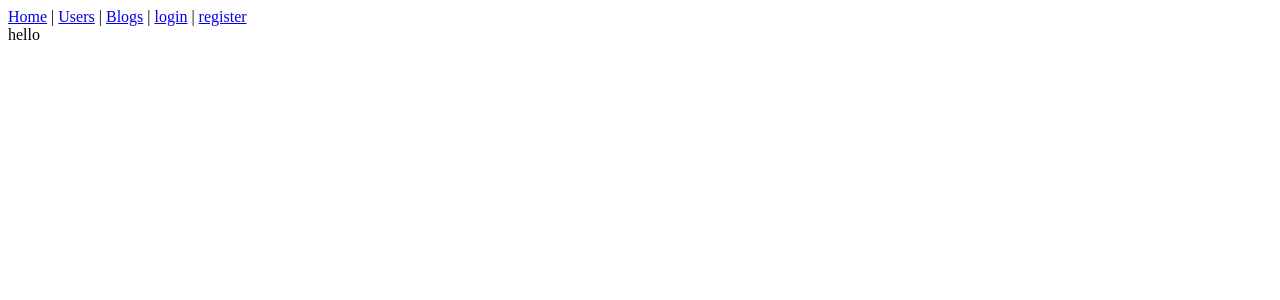
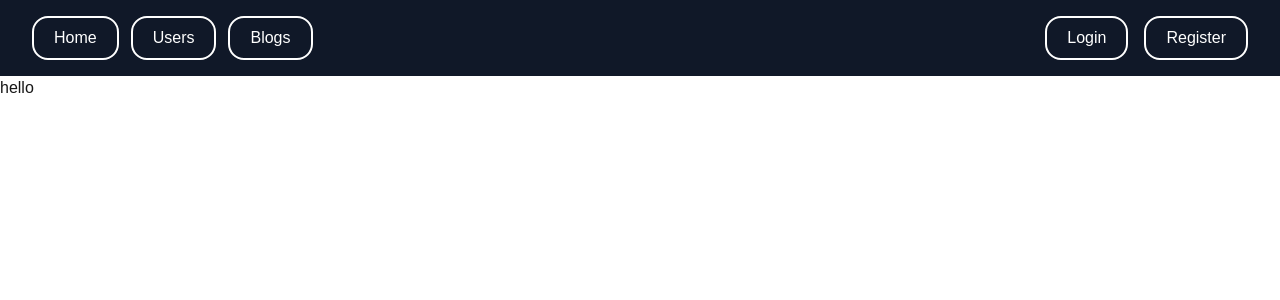
Before and after one commit to nimmadev/full-stack-open-nextjs, a Next.js app: page / in a window 1280 px wide. Shown: the top 300 px of the page. Built offline with nearby package versions, Linux system fonts and the light colour scheme; no server answers.

Commit message:
add style to navBar

```diff
--- a/app/components/NavBar.tsx
+++ b/app/components/NavBar.tsx
@@ -1,30 +1,40 @@
 "use client";
+
 import { signOut, useSession } from "next-auth/react";
-import Link from "next/link";
+import NavLink from "./NavLink";
 
 export const NavBar = () => {
   const { data: session } = useSession();
+
   return (
-    <nav>
-      <Link href={"/"}>Home</Link>
-      {" | "}
-      <Link href={"/users"}>Users</Link>
-      {" | "}
-      <Link href={"/blogs"}>Blogs</Link>
-      {" | "}
+    <nav className="bg-gray-900 text-white px-8 py-4 flex items-center gap-3">
+      <div className="flex items-center gap-3">
+        <NavLink href="/">Home</NavLink>
+        <NavLink href="/users">Users</NavLink>
+        <NavLink href="/blogs">Blogs</NavLink>
+
+        {session && <NavLink href="/blogs/new">Create Blog</NavLink>}
+      </div>
+
+      <div className="ml-auto flex items-center gap-4">
         {session ? (
           <>
-          <Link href={"/blogs/new"}>Create blog</Link>
-          <em>{session.user?.name} logged in</em>{" "}
-          <button onClick={() => signOut()}>Logout</button>
+            <span className="text-sm text-gray-300">{session.user?.name}</span>
+
+            <button
+              onClick={() => signOut()}
+              className="rounded-xl border border-red-500 px-4 py-2 text-sm font-medium text-red-400 transition hover:bg-red-500 hover:text-white active:scale-95"
+            >
+              Logout
+            </button>
           </>
         ) : (
           <>
-          <Link href="/login">login</Link>
-          {" | "}
-          <Link href="/register">register</Link>
+            <NavLink href="/login">Login</NavLink>
+            <NavLink href="/register">Register</NavLink>
           </>
         )}
+      </div>
     </nav>
   );
 };
--- /dev/null
+++ b/app/components/NavLink.tsx
@@ -0,0 +1,17 @@
+import Link from "next/link";
+
+type NavLink = {
+  href: string;
+  children: React.ReactNode;
+  className?: React.CSSProperties;
+};
+export default function NavLink({ href, children, className }: NavLink) {
+  return (
+    <Link
+      href={href}
+      className={`border-2 px-5 py-2 rounded-2xl hover:text-gray-400 transition-transform duration-100 active:scale-95 focus:outline-none ${className ?? ""}`}
+    >
+      {children}
+    </Link>
+  );
+}
--- a/app/layout.tsx
+++ b/app/layout.tsx
@@ -1,3 +1,4 @@
+import "@/app/globals.css";
 import { AuthSessionProvider } from "./components/SessionProvider";
 import { NavBar } from "./components/NavBar";
 import { NotificationProvider } from "./components/NotificationProvider";
```
Lines whose indentation alone changed are shown as unchanged.
